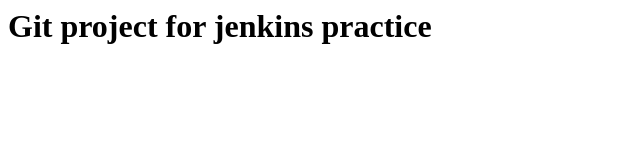
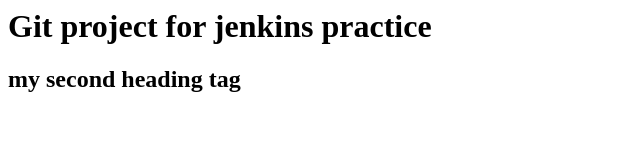
Before and after one commit to Mudassir100/jenkins-demo-project, a plain HTML site: page index.html in a window 1280 px wide. Shown: the whole page, without its empty margins (0-640 px from the left). Drawn offline with Linux system fonts and the light colour scheme.

Commit message:
Update index.html
added h2 tag

```diff
--- a/index.html
+++ b/index.html
@@ -1,5 +1,6 @@
 <html>
   <body>
     <h1>Git project for jenkins practice</h1>
+    <h2> my second heading tag</h2>
   </body>
 </html>
```
